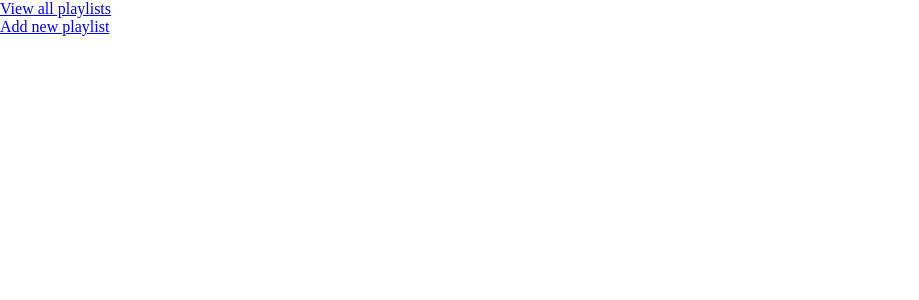
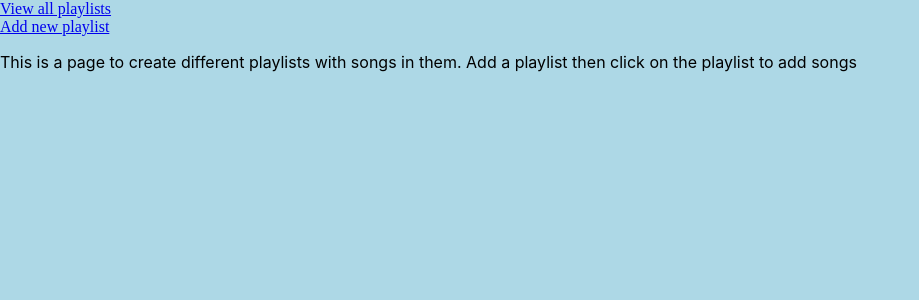
Before and after one commit to bbowcutt/final_project, a React (Create React App) app in the folder frontend/: page / in a window 1280 px wide. Shown: the top 300 px of the page, without its empty margins (0-919 px from the left). Built offline with nearby package versions, Linux system fonts and the light colour scheme.

Commit message:
added some color to the page

```diff
--- a/frontend/src/Wrapper.css
+++ b/frontend/src/Wrapper.css
@@ -1,3 +1,6 @@
+body{
+  background-color: lightblue;
+}
 h2{
     font-family:'Times New Roman', Times, serif;
     color:rgb(155, 36, 207);
--- a/frontend/src/Wrapper.js
+++ b/frontend/src/Wrapper.js
@@ -11,6 +11,10 @@ export default function Wrapper() {
         <Link to="/playlists/new">Add new playlist</Link>
       </header>
 
+      <p>This is a page to create different playlists with songs in them. Add a playlist then click on the playlist to add songs
+      </p>
+
+
 
       <Outlet />
     </>
```
